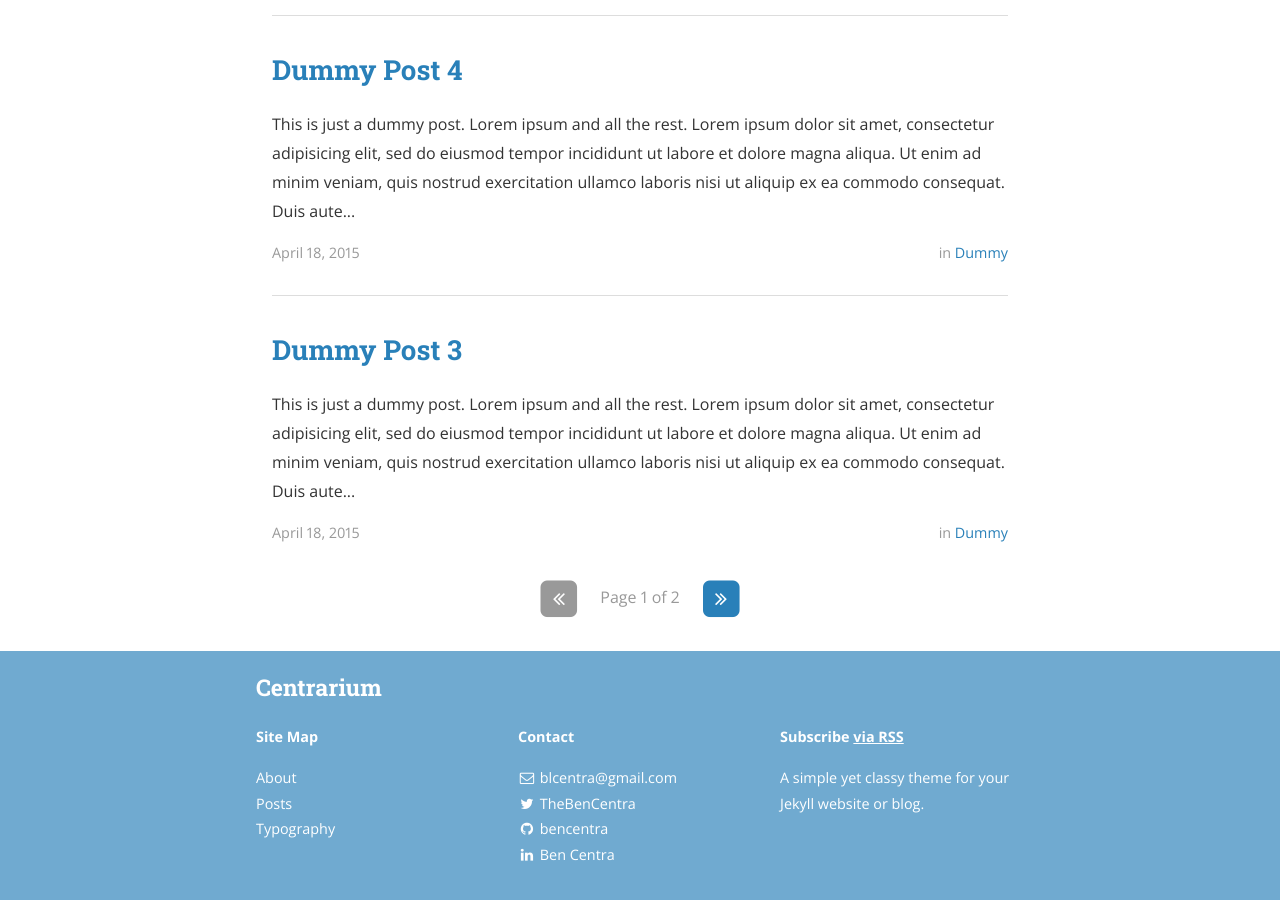
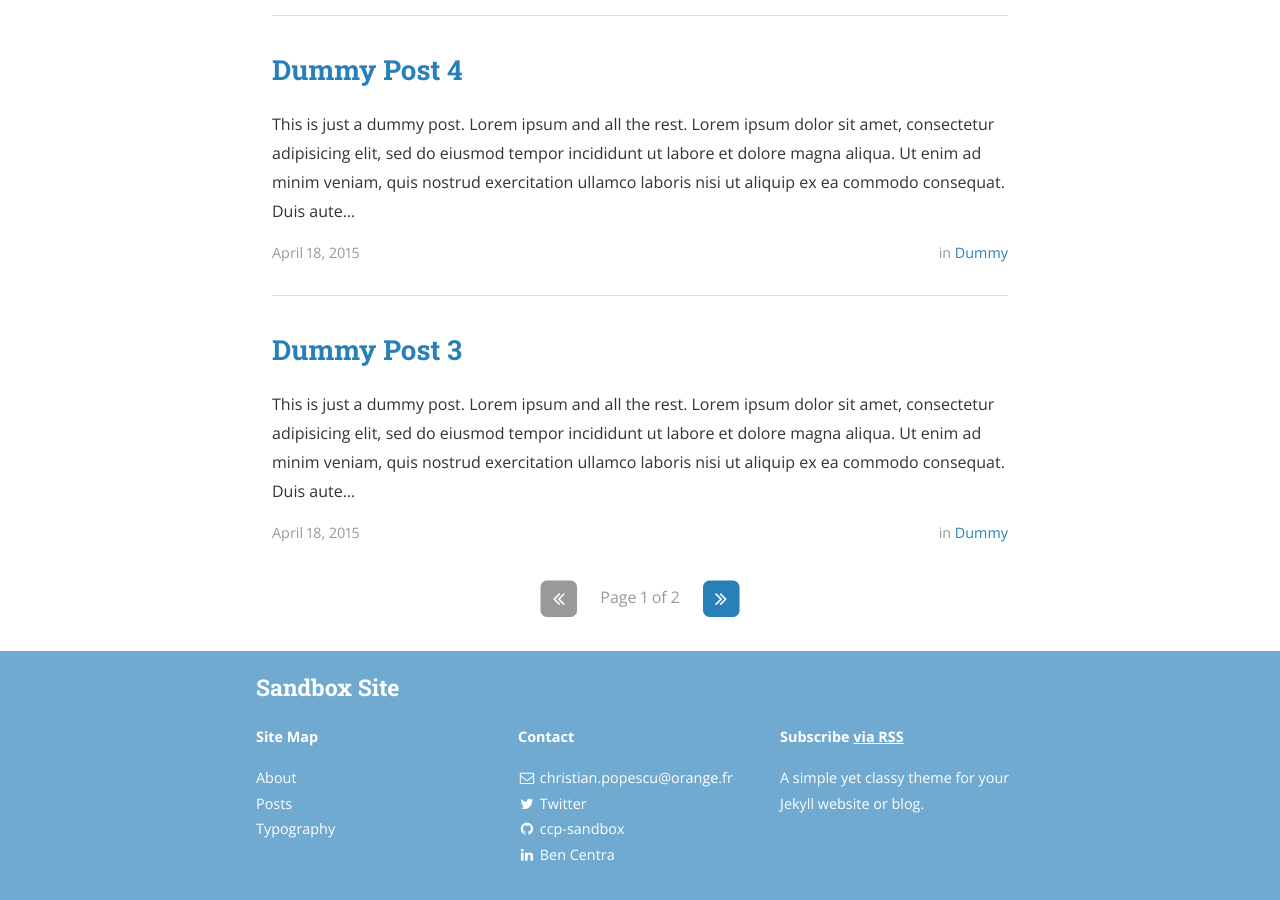
Before and after one commit to ccp-sandbox/ccp-sandbox.github.io, a Jekyll site: the page built from index.html, in a window 1280 px wide and 900 px high, scrolled down 1301 px. Built offline with Jekyll 4.4.1, drawn with Linux system fonts in a browser that asks for light colours; nearby versions of some CDN libraries; the list of posts is cut into pages by our own code; some of the changed text lies outside the part shown.

Commit message:
change configuration

```diff
--- a/_config.yml
+++ b/_config.yml
@@ -9,17 +9,17 @@ exclude:
   - "/vendor/"
 
 # Site settings
-title: Centrarium
+title: Sandbox Site
 subtitle: "A simple yet classy theme for your Jekyll website or blog"
-email: blcentra@gmail.com
-name: Ben Centra
+email: christian.popescu@orange.fr
+name: Christian Popescu
 description: >
   A simple yet classy theme for your Jekyll website or blog.
 # Base URL of site (i.e. /blog). It should always start with a slash,
 # and never end with a slash. Set it to a blank value if hosting at the
 # root of your server.
 baseurl: "/centrarium" # the subpath of your site, e.g. /blog/
-url: "http://bencentra.github.io" # the base hostname & protocol for your site
+url: "http://ccp-sandbox.github.io" # the base hostname & protocol for your site
 cover: "/assets/header_image.jpg"
 logo: "/assets/logo.png"
 
@@ -66,35 +66,35 @@ descriptions:
 #   - name: Twitter                         # Name of the service
 #     icon: twitter                         # Font Awesome icon to use (minus fa- prefix)
 #     username: "@TheBenCentra"             # (User) Name to display in the footer link
-#     url: https://twitter.com/TheBenCentra # URL of your profile (leave blank to not display in footer)
+#     url: https://twitter.com/ # URL of your profile (leave blank to not display in footer)
 #     desc: Follow me on Twitter            # Description to display as link title, etc
 #     share: true                           # Include in the "Share" section of posts
 social:
   - name: Twitter
     icon: twitter
-    username: TheBenCentra
+    username:
     url: https://twitter.com/TheBenCentra
     desc: Follow me on Twitter
     share: true
 
   - name: Facebook
     icon: facebook
-    username: thebencentra
+    username:
     url:
     desc: Friend me on Facebook
     share: true
 
   - name: GitHub
     icon: github
-    username: bencentra
-    url: https://github.com/bencentra
+    username: ccp-sandbox
+    url: https://github.com/ccp-sandbox
     desc: Fork me on GitHub
     share: false
 
   - name: LinkedIn
     icon: linkedin
     username: Ben Centra
-    url: https://www.linkedin.com/pub/ben-centra/47/769/60a
+    url: https://www.linkedin.com/pub/
     desc: Connect with me on LinkedIn
     share: true
 
@@ -193,6 +193,6 @@ protocols:
 
     twitter_image: "/assets/logo.png"
 
-    os_repo: "https://github.com/bencentra/centrarium.com"
+    os_repo: "https://github.com/ccp-sandbox/ccp-sandbox.com"
     os_rcs_type: "git"
-    os_src: "git@github.com:bencentra/centrarium.com.git"
+    os_src: "git@github.com:ccp-sandbox/ccp-sandbox.com.git"
```
